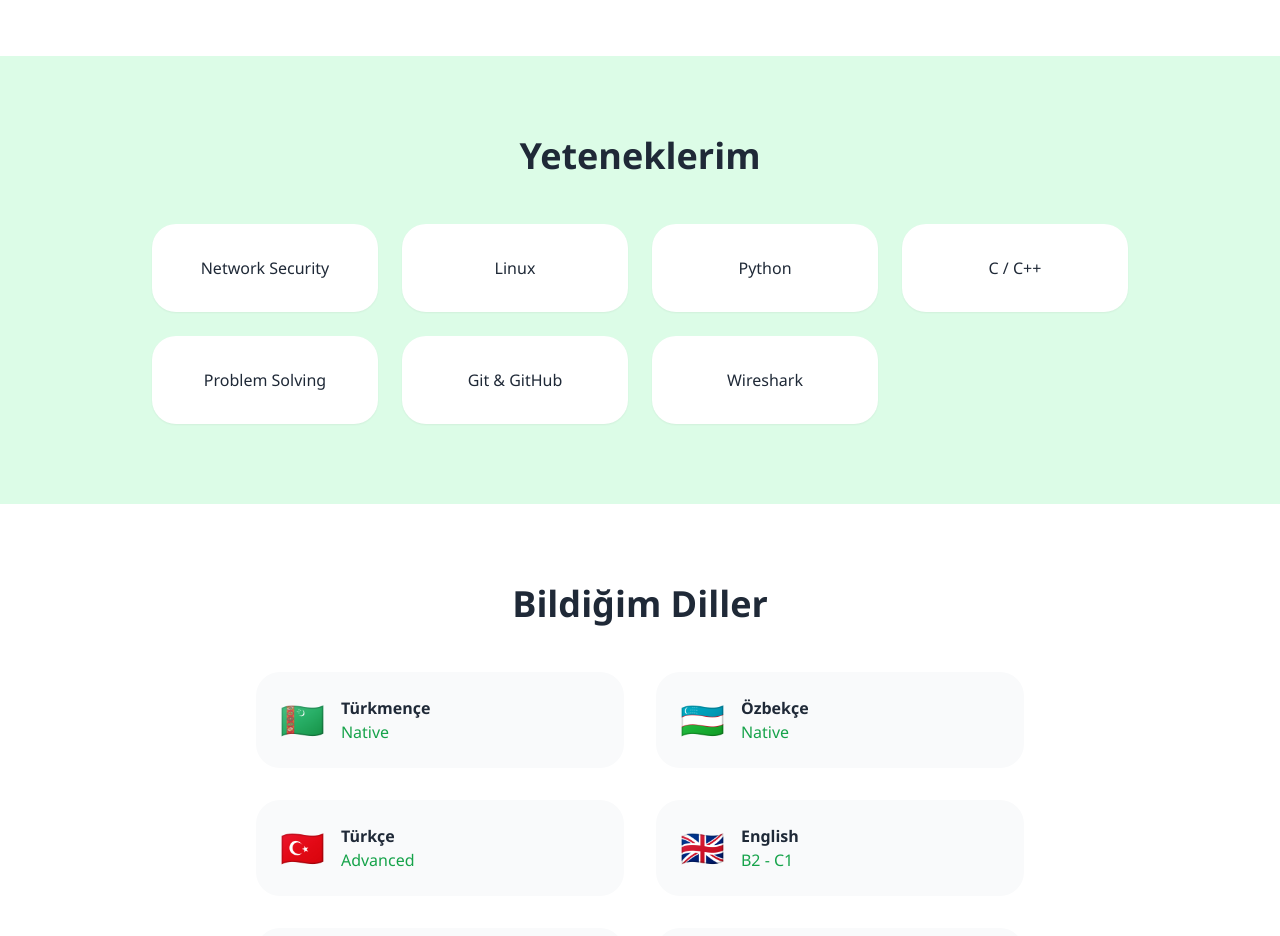
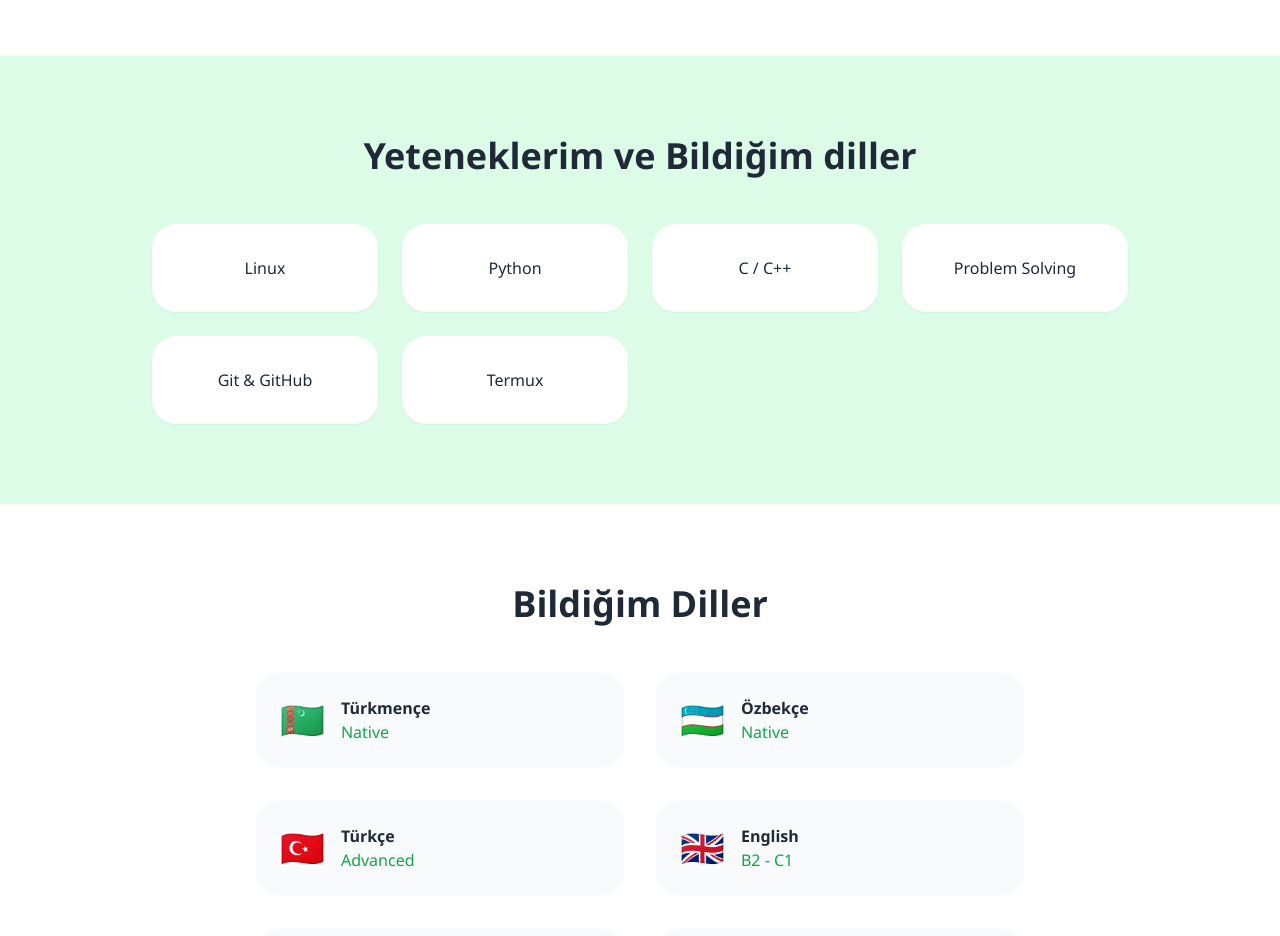
Before and after one commit to lamer3455/lamer.github.io, a plain HTML site: page index.html in a window 1280 px wide. Shown: the part 1560-2496 px from the top of the page. Drawn offline with nearby package versions, Linux system fonts and the light colour scheme.

Commit message:
Update index.html

```diff
--- a/index.html
+++ b/index.html
@@ -77,15 +77,14 @@
   <!-- Yetenekler -->
   <section class="py-20 bg-green-100">
     <div class="max-w-5xl mx-auto px-6">
-      <h2 class="text-4xl font-bold text-center mb-12">Yeteneklerim</h2>
+      <h2 class="text-4xl font-bold text-center mb-12">Yeteneklerim ve Bildiğim diller</h2>
       <div class="grid grid-cols-2 md:grid-cols-4 gap-6">
-        <div class="bg-white p-8 rounded-3xl text-center shadow-sm card-hover">Network Security</div>
         <div class="bg-white p-8 rounded-3xl text-center shadow-sm card-hover">Linux</div>
         <div class="bg-white p-8 rounded-3xl text-center shadow-sm card-hover">Python</div>
         <div class="bg-white p-8 rounded-3xl text-center shadow-sm card-hover">C / C++</div>
         <div class="bg-white p-8 rounded-3xl text-center shadow-sm card-hover">Problem Solving</div>
         <div class="bg-white p-8 rounded-3xl text-center shadow-sm card-hover">Git & GitHub</div>
-        <div class="bg-white p-8 rounded-3xl text-center shadow-sm card-hover">Wireshark</div>
+        <div class="bg-white p-8 rounded-3xl text-center shadow-sm card-hover">Termux</div>
       </div>
     </div>
   </section>
```
